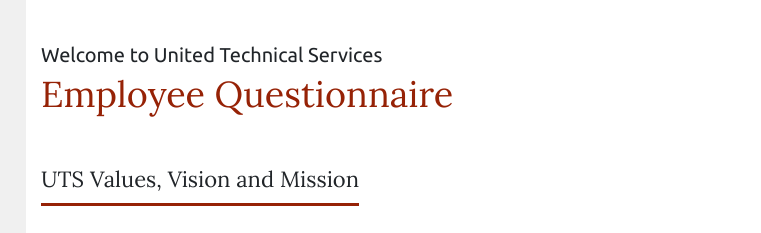
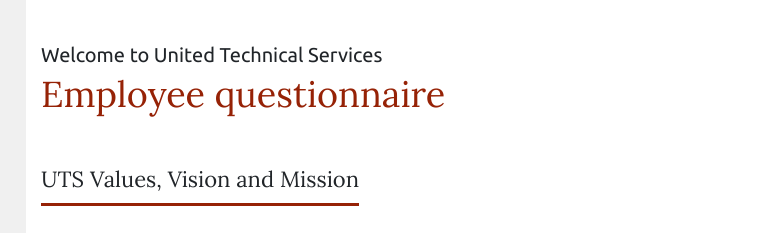
Before and after one commit to UnitedTechnicalServices/Questionaire, a plain HTML site: page index.html in a window 1280 px wide. Shown: the top 233 px of the page, 519-1280 px from the left. Drawn offline with Linux system fonts and the light colour scheme.

Commit message:
spelling fixed

```diff
--- a/index.html
+++ b/index.html
@@ -4,7 +4,7 @@
 <head>
     <meta charset="utf-8">
     <meta name="viewport" content="width=device-width, initial-scale=1.0, shrink-to-fit=no">
-    <title>Questionaire</title>
+    <title>Questionnaire</title>
     <link rel="stylesheet" href="assets/bootstrap/css/bootstrap.min.css">
     <link rel="stylesheet" href="https://fonts.googleapis.com/css?family=Lora">
     <link rel="stylesheet" href="https://fonts.googleapis.com/css?family=Ubuntu">
@@ -24,7 +24,7 @@
                 </ul>
             </div>
             <div class="col-md-6 col-lg-7 scrollspy-example" style="width: 100px;/*overflow: hidden;*//*overflow-y: scroll;*//*position: relative;*//*overflow-y: scroll;*/"><sub style="font-size: 20px;font-family: 'Ubuntu';margin-top: 50px;display: inline-block;">Welcome to United Technical Services</sub>
-                <h1 style="margin-bottom: 20px;font-family: Lora, serif;font-size: 36px;color: #962206;margin-bottom: 30px;margin-top: 10px;">Employee Questionnaire</h1>
+                <h1 style="margin-bottom: 20px;font-family: Lora, serif;font-size: 36px;color: #962206;margin-bottom: 30px;margin-top: 10px;">Employee questionnaire</h1>
                 <div class="card q-section" id="values">
                     <div class="card-header">
                         <h5 class="mb-0">UTS Values, Vision and Mission</h5>
```
